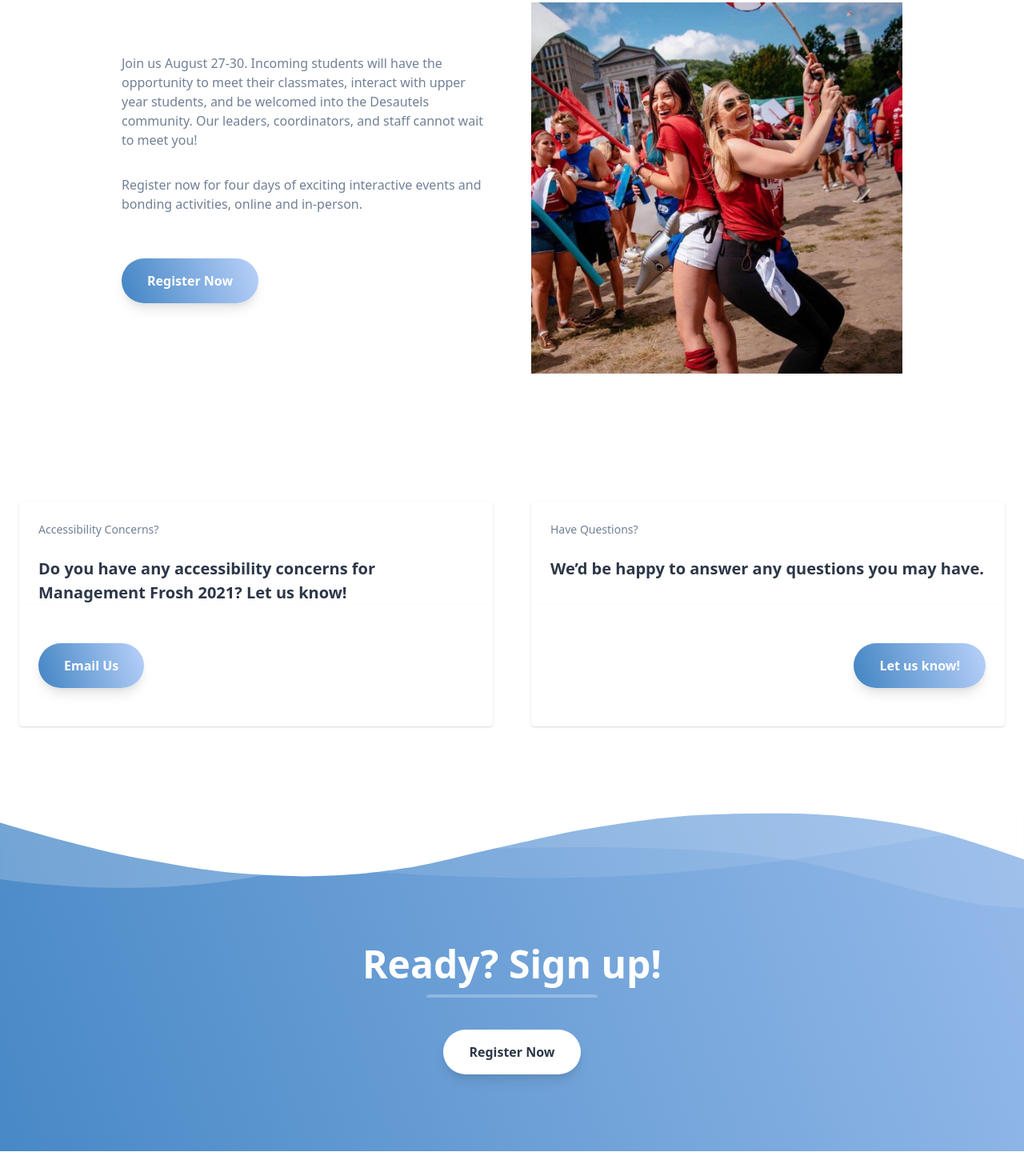
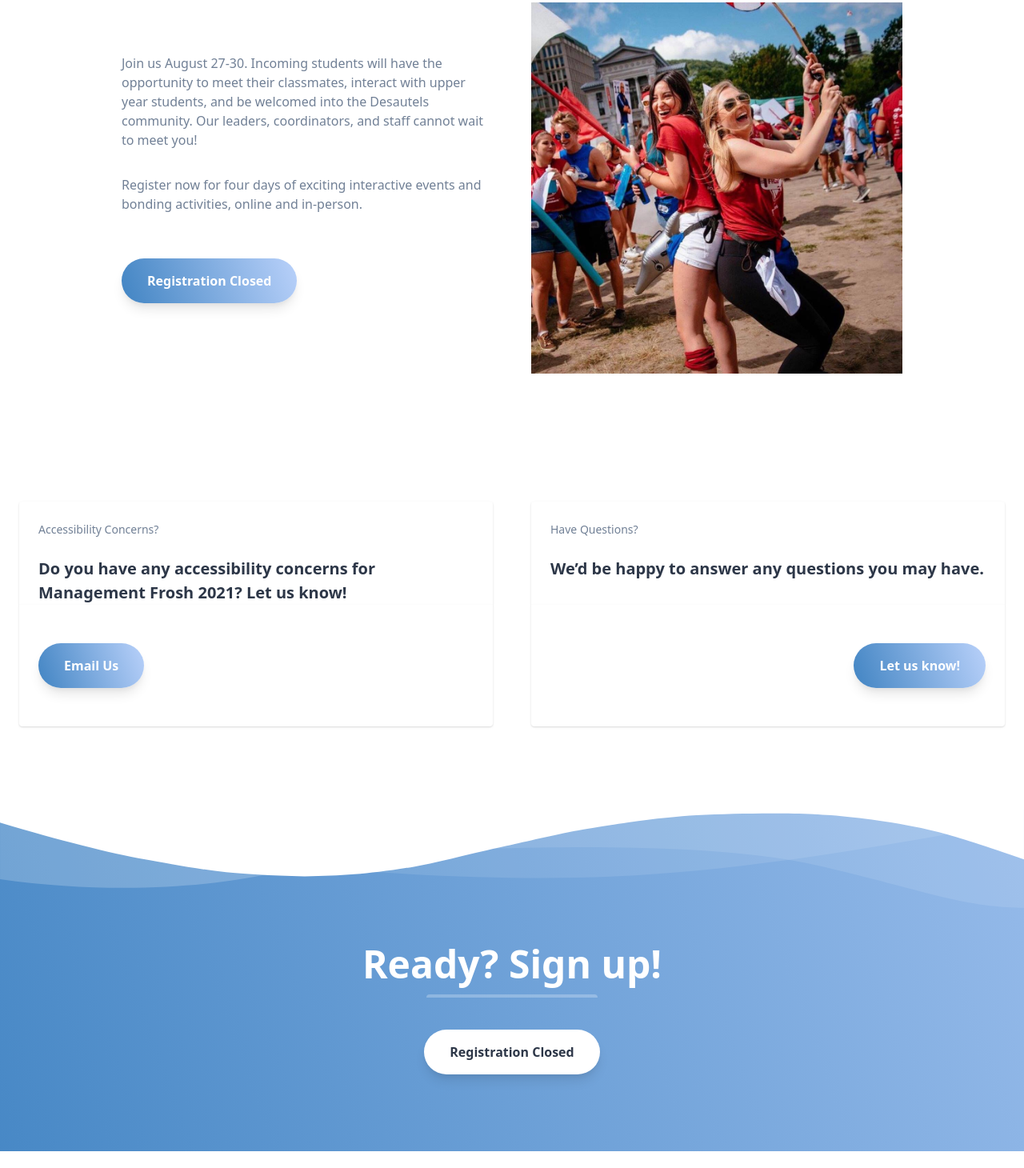
Before and after one commit to krubenok/mcgill-management-frosh, a Gatsby site: page / in a window 1280 px wide. Shown: the part 818-2278 px from the top of the page at 80% size. Built offline with nearby package versions, Linux system fonts and the light colour scheme; Gatsby itself is replaced by a stand-in of ours.

Commit message:
Close registration

```diff
--- a/src/components/cta.js
+++ b/src/components/cta.js
@@ -10,18 +10,18 @@ function CTA() {
         <div className="h-1 mx-auto bg-white w-1/6 opacity-25 my-0 py-0 rounded-t"></div>
       </div>
 
-      <a
+      {/* <a
         href="https://mcgill-orientation-week-2021.eventus.io"
         target="_blank"
         rel="noopener noreferrer"
+      > */}
+      <button
+        type="submit"
+        className="mx-auto lg:mx-0 hover:underline bg-white text-gray-800 font-bold rounded-full my-6 py-4 px-8 shadow-lg"
       >
-        <button
-          type="submit"
-          className="mx-auto lg:mx-0 hover:underline bg-white text-gray-800 font-bold rounded-full my-6 py-4 px-8 shadow-lg"
-        >
-          Register Now
-        </button>
-      </a>
+        Registration Closed
+      </button>
+      {/* </a> */}
     </section>
   );
 }
--- a/src/components/features.js
+++ b/src/components/features.js
@@ -39,15 +39,15 @@ export default () => (
                 bonding activities, online and in-person.
               </p>
               <div className="flex justify-center md:justify-start">
-                <a
+                {/* <a
                   href="https://mcgill-orientation-week-2021.eventus.io"
                   target="_blank"
                   rel="noopener noreferrer"
-                >
-                  <button className="hover:underline gradient text-white font-bold rounded-full my-6 py-4 px-8 shadow-lg">
-                    Register Now
-                  </button>
-                </a>
+                > */}
+                <button className="hover:underline gradient text-white font-bold rounded-full my-6 py-4 px-8 shadow-lg">
+                  Registration Closed
+                </button>
+                {/* </a> */}
               </div>
             </div>
             <div className="w-full sm:w-1/2 p-6">
--- a/src/pages/about.js
+++ b/src/pages/about.js
@@ -140,13 +140,13 @@ export default () => (
                   </AccordionItemHeading>
                   <AccordionItemPanel>
                     <p className="text-m lg:text-l mt-2 font-light text-black">
-                      <a
+                      {/* <a
                         href="https://mcgill-orientation-week-2021.eventus.io"
                         target="_blank"
                         rel="noopener noreferrer"
-                      >
-                        Register here
-                      </a>
+                      > */}
+                      Registration is now Closed
+                      {/* </a> */}
                     </p>
                   </AccordionItemPanel>
                 </AccordionItem>
--- a/src/pages/buy.js
+++ b/src/pages/buy.js
@@ -24,11 +24,12 @@ function BuyPage() {
           </div>
           <br />
           <div className="p-6">
-            <p className="text-gray-600 mb-8">
+            {/* <p className="text-gray-600 mb-8">
               Online tickets will consist one big online event for each day, and
               Hybrid will consist of a few in person and one online event per
               day.
-            </p>
+            </p> */}
+            <p className="text-gray-600 mb-8">Registration is now closed.</p>
           </div>
           <div className="flex justify-center space-x-8 w-full mb-4">
             <div>
```
